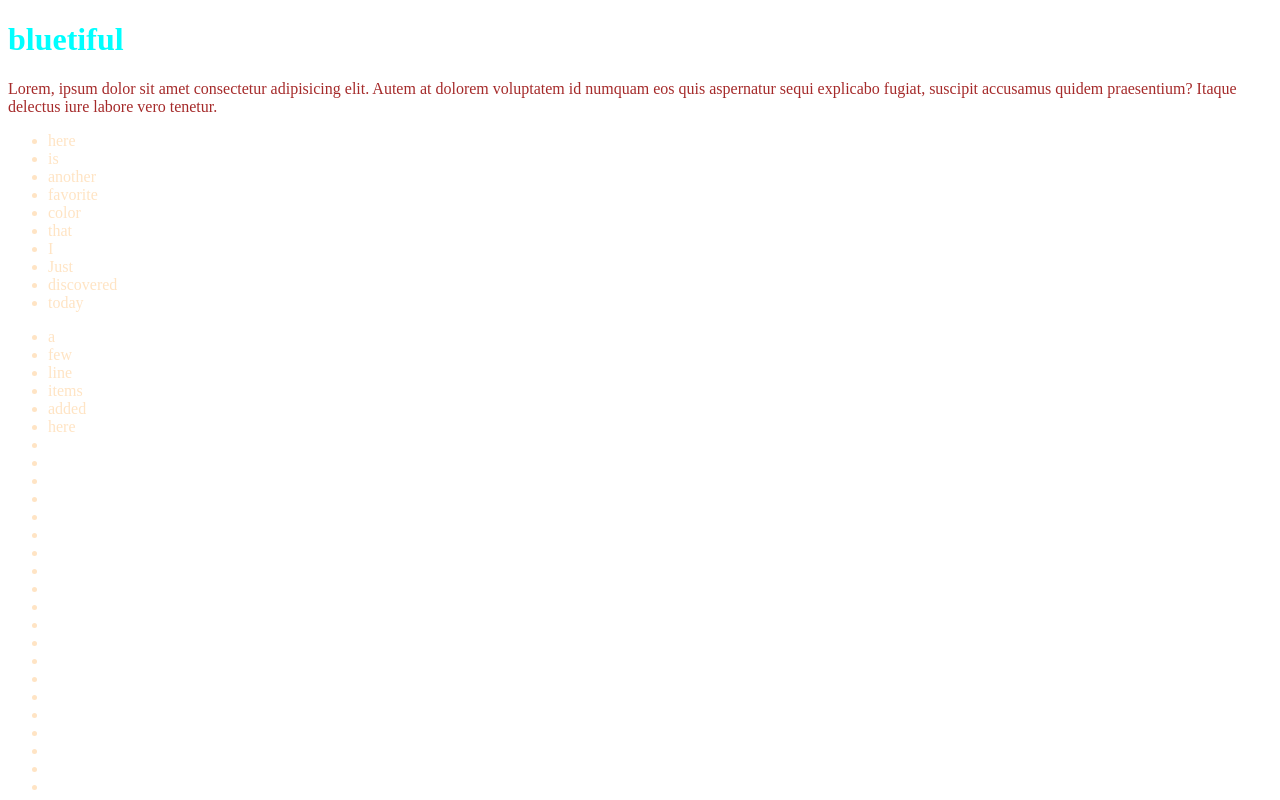
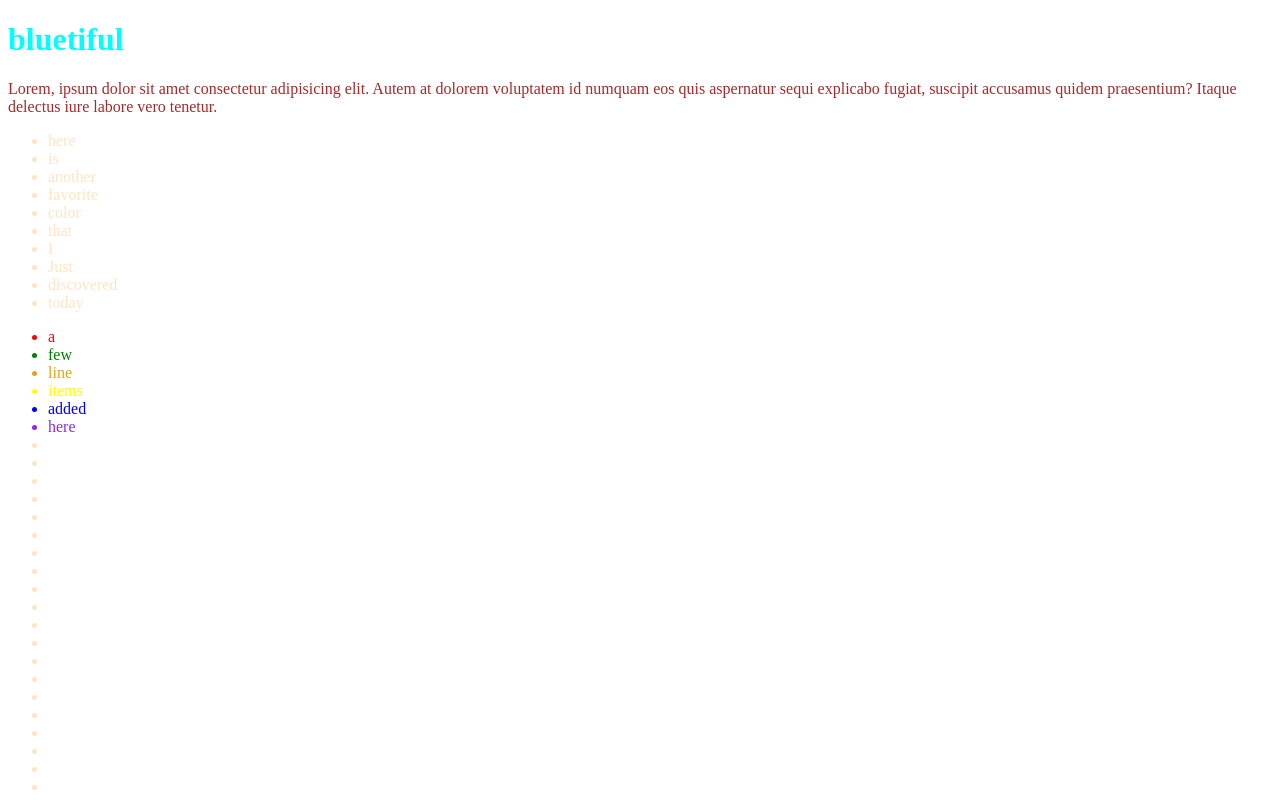
Before and after one commit to timislaw/CIT85-repo, a plain HTML site: page index.html in a window 1280 px wide. Shown: the top 800 px of the page. Drawn offline with Linux system fonts and the light colour scheme.

Commit message:
added new folder for css and named which url was absolute or relative

```diff
--- a/index.html
+++ b/index.html
@@ -5,7 +5,7 @@
     <meta http-equiv="X-UA-Compatible" content="IE=edge">
     <meta name="viewport" content="width=device-width, initial-scale=1.0">
     <title>Document</title>
-    <link rel="stylesheet" href="style.css">
+    <link rel="stylesheet" href="/css/main.css">
     <style>
         p {
             color:brown
```
Also changed, not shown: second_index.html (+2 -2 lines), css/main.css (renamed from main.css).
